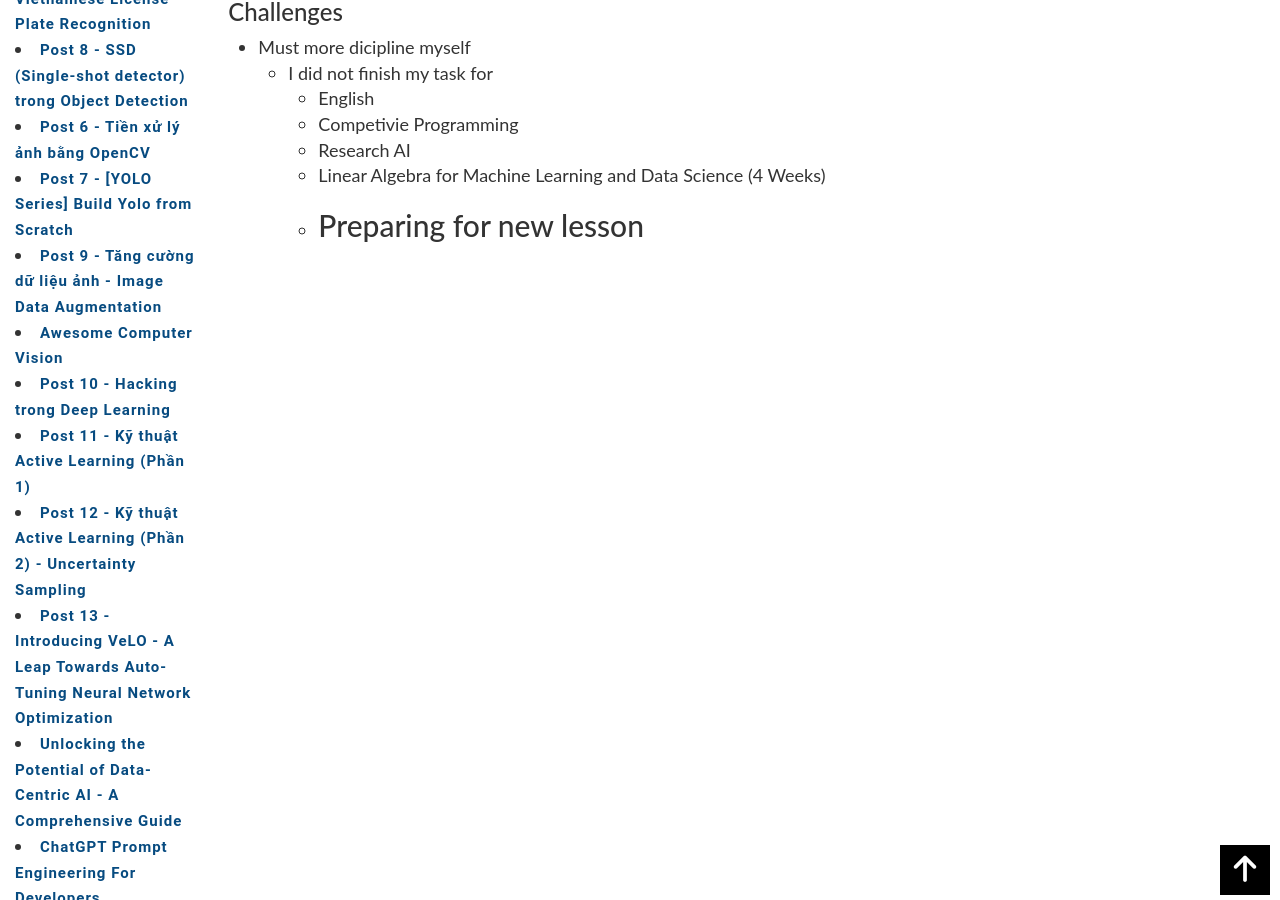
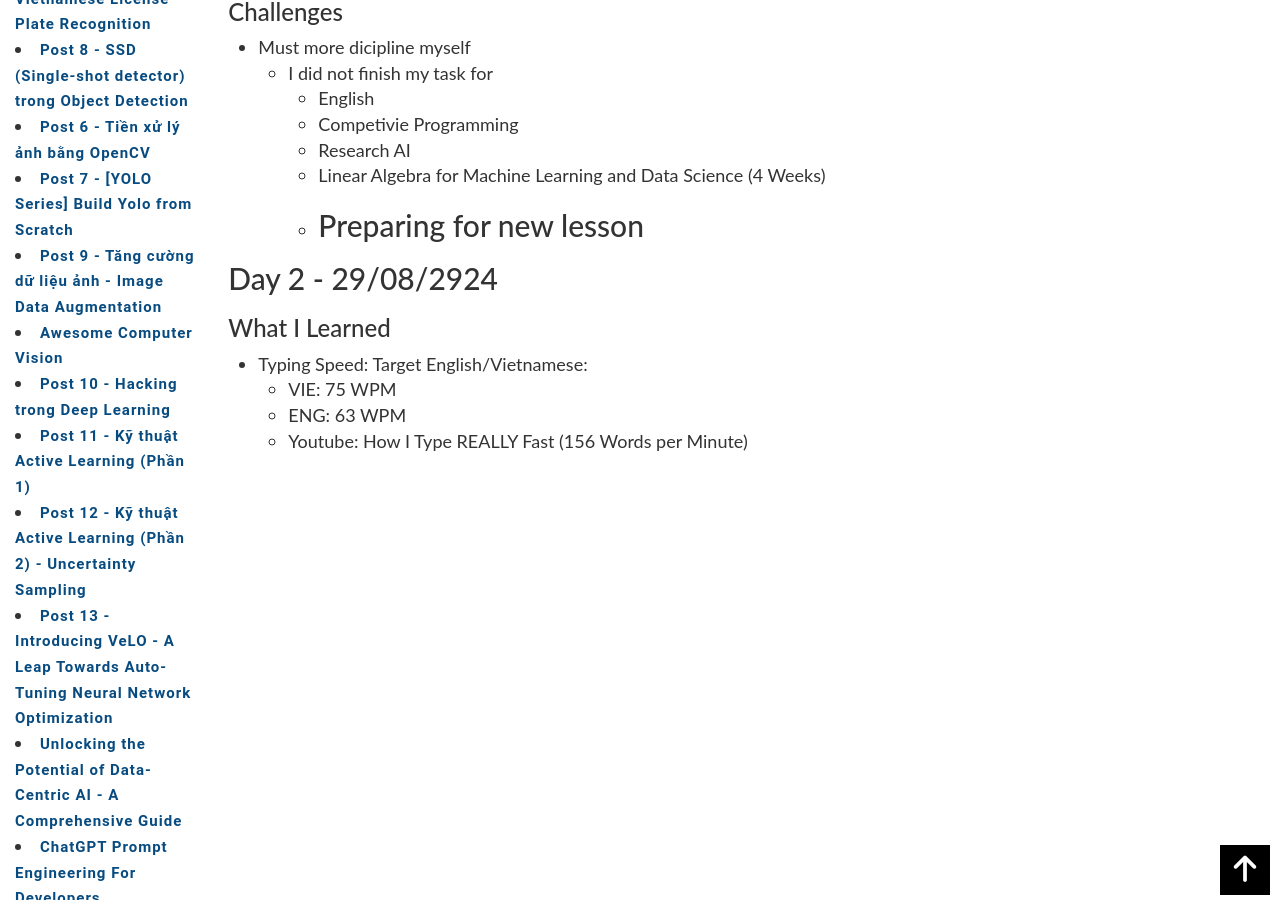
Before and after one commit to visionblog/visionblog.github.io, a Jekyll site: the page built from dailylearning.md, in a window 1280 px wide and 900 px high, scrolled down 876 px. Built offline with Jekyll 4.4.1, drawn with Linux system fonts in a browser that asks for light colours; nearby versions of some CDN libraries.

Commit message:
update path

```diff
--- a/_layouts/default.html
+++ b/_layouts/default.html
@@ -55,7 +55,7 @@
                 <a href="{{ site.baseurl }}/1000talks">Talks 1000</a>
                 <a href="{{ site.baseurl }}/list100">Daily Paper</a>
                 <a href="{{ site.baseurl }}/list100">Daily Codeforces</a>
-                <a href="{{ site.baseurl }}/list100">Daily Learning</a>
+                <a href="{{ site.baseurl }}/dailylearning">Daily Learning</a>
                 <a href="{{ site.baseurl }}/list100">Daily English</a>
                 <a href="{{ site.baseurl }}/">Resources</a>
                 <a href="{{ site.baseurl }}/about">About Me</a>
--- a/dailylearning.md
+++ b/dailylearning.md
@@ -39,3 +39,11 @@
         - Linear Algebra for Machine Learning and Data Science (4 Weeks)
         - Preparing for new lesson
 ---
+
+## Day 2 - 29/08/2924
+
+### What I Learned
+- Typing Speed: Target English/Vietnamese:
+    - VIE: 75 WPM
+    - ENG: 63 WPM
+    - Youtube: How I Type REALLY Fast (156 Words per Minute)
```
